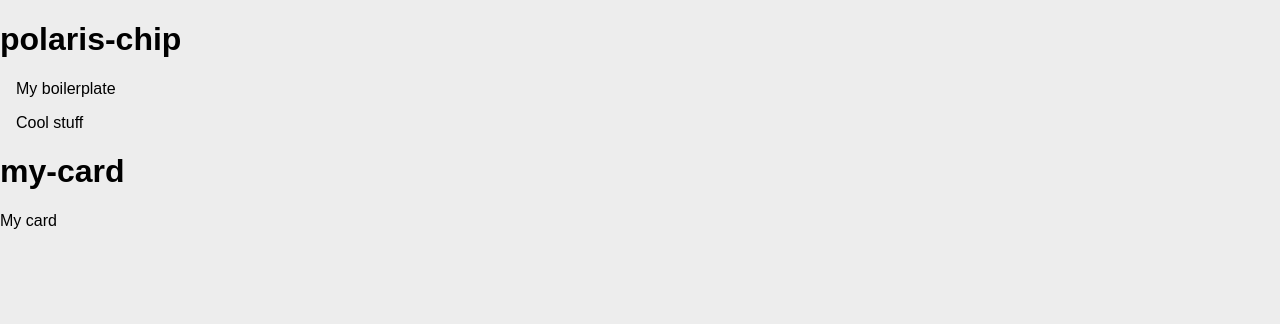
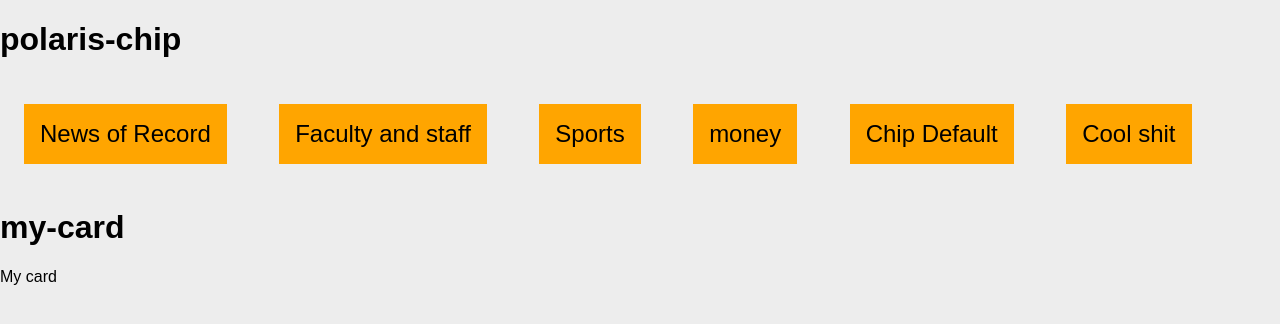
Before and after one commit to AshleySantana/Polaris-Chip, a website with bundled scripts: page index.html in a window 1280 px wide. Built offline with nearby package versions, Linux system fonts and the light colour scheme.

Commit message:
New code

```diff
--- a/index.html
+++ b/index.html
@@ -26,9 +26,13 @@
 <body>
   <h1>polaris-chip</h1>
   <!-- this is going to do whatever the tag's defaults are -->
+  <polaris-chip title="News of Record"></polaris-chip>
+  <polaris-chip title="Faculty and staff"></polaris-chip>
+  <polaris-chip title="Sports"></polaris-chip>
+  <polaris-chip title="money"></polaris-chip>
   <polaris-chip></polaris-chip>
   <!-- this is going to take the tag and change the title -->
-  <polaris-chip title="Cool stuff"></polaris-chip>
+  <polaris-chip title="Cool shit"></polaris-chip>
 
   <h1>my-card</h1>
   <my-card></my-card>
--- a/src/polaris-chip.js
+++ b/src/polaris-chip.js
@@ -28,7 +28,8 @@ export class PolarisChip extends LitElement {
   constructor() {
     super();
     // a variable on this object called title
-    this.title = 'My boilerplate';
+    this.title = 'Chip Default';
+    this.link = "#";
   }
 
   // CSS styles are scoped JUST to this element. This uses a technology called
@@ -46,7 +47,18 @@ export class PolarisChip extends LitElement {
     */
       :host {
         /* Always make sure that your element has a default way of being displayed */
-        display: block;
+        display: inline-flex;
+      }
+      span{
+        background-color: orange;
+        color: black;
+        font-size: 24px;
+        padding: 16px;
+        margin: 8px;
+      }
+      span:hover{
+        background-color:grey;
+        border: 2px solid black;
       }
     `;
   }
@@ -70,7 +82,7 @@ export class PolarisChip extends LitElement {
     // it is going to print the title of the element. The magic of Lit is that
     // when title is changed (even by inspecting the document and hacking the value)
     // it will automatically update what is displayed and do so incredibly quickly
-    return html`<span>${this.title}</span>`;
+    return html`<a href="$(this.link)"></a><span>${this.title}</span></a>`;
   }
 
   // LitElement uses the properties call to do the following:
@@ -82,6 +94,7 @@ export class PolarisChip extends LitElement {
     return {
       // this is a String. Array, Object, Number, Boolean are other valid values here
       title: { type: String },
+      link: {type: String},
     };
   }
 }
```
